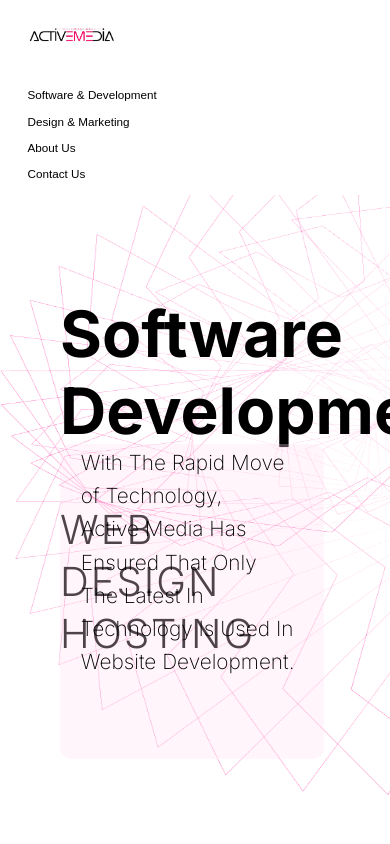
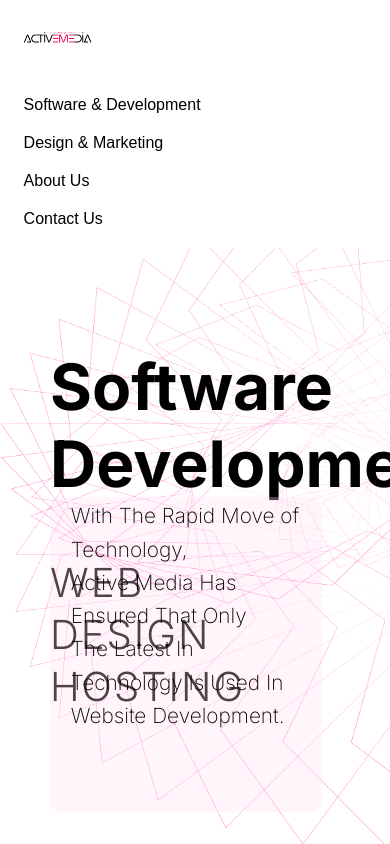
Before and after one commit to Divine-Ntambwe/Active-Media, a React (Vite) app: page /software in a window 390 px wide. Built offline with nearby package versions, Linux system fonts and the light colour scheme.

Commit message:
made nave responsive

```diff
--- a/src/component/Navbar.module.css
+++ b/src/component/Navbar.module.css
@@ -1,40 +1,45 @@
+/* =============================== */
+/* 🔷 Base Layout (Default 100%)   */
+/* =============================== */
+
 .navBar {
   display: flex;
-  justify-content: space-between; /* logo left, menu right */
+  justify-content: space-between;
   align-items: center;
-  width: 80%; /* fill screen width */
-  max-width: 100vw; /* prevent overflow */
-  padding: 0px 5vw;
-  /* border: 2px solid black; */
-  box-sizing: border-box; /* include padding in width */
+  width: 90%;
+  max-width: 1200px;
+  margin: 0 auto;
+  padding: 1rem 2rem;
+  box-sizing: border-box;
   background-color: transparent !important;
   z-index: 10 !important;
   position: sticky !important;
-  top:0;
-
+  top: 0;
+  left: 0;
 }
 
 .logo {
-  height: 100px;
+  height: 80px;
   width: auto;
   cursor: pointer;
+  transition: none;
 }
-
 
 .navList {
   display: flex;
-  gap: 3vw; /* spacing between items */
-  list-style-type: none;
+  gap: 3rem;
+  list-style: none;
   margin: 0;
   padding: 0;
+  align-items: center;
 }
 
 .navItem {
-  font-size: 15px;
-  font-weight: 50px;
+  font-size: 18px;
+  font-weight: 500;
   font-family: 'MyFont', sans-serif;
+  white-space: nowrap;
   cursor: pointer;
-  transition: color 0.3s ease;
 }
 
 .navLink {
@@ -43,54 +48,133 @@
   font-weight: 500;
   padding: 4px 8px;
   border-radius: 4px;
-  transition: background 0.2s;
+  display: inline-block;
 }
 
-/* Responsiveness */
+/* ================================================== */
+/* 🧭 Zoom Out Compensation (~67% / ≥1900px viewport)  */
+/* ================================================== */
 
-/* Tablet (≤1024px) */
-@media (max-width: 1024px) {
+@media screen and (min-width: 1900px) {
   .navBar {
-    width: 90%; /* allow more room */
-    padding: 0 4vw;
+    width: 80%;
+    max-width: 1350px;
+    padding: 1.25rem 2.5rem;
   }
 
   .logo {
-    height: 80px; /* shrink logo */
+    height: 110px; /* compensate for zoom-out shrink */
   }
 
   .navList {
-    gap: 2vw; /* reduce spacing */
+    gap: 4rem;
   }
 
   .navItem {
-    font-size: 1.5vw; /* scale with viewport */
+    font-size: 24px;
+  }
+
+  .navLink {
+    padding: 6px 12px;
   }
 }
 
-/* Mobile (≤768px) */
-@media (max-width: 768px) {
+/* ================================================== */
+/* 🔍 Zoom In Compensation (~125% / ≤1280px viewport)  */
+/* ================================================== */
+
+@media screen and (max-width: 1280px) and (min-width: 1025px) {
   .navBar {
-    flex-direction: column; /* stack logo and menu */
-    align-items: flex-start;
-    width: 95%; /* use more width */
-    padding: 2% 5%;
-    background-color: transparent !important;
+    width: 95%;
+    max-width: 1100px;
+    padding: 0.75rem 1.5rem;
   }
 
   .logo {
-    height: 60px; /* smaller logo for mobile */
+    height: 65px; /* reduce to balance zoom enlargement */
   }
 
   .navList {
-    flex-direction: column; /* stack items vertically */
-    width: 100%;
-    gap: 4%; /* vertical spacing */
-    margin-top: 3%;
+    gap: 2rem;
   }
 
   .navItem {
-    font-size: 3vw; /* scale text with viewport */
-    padding: 2% 0;
+    font-size: 15px;
+  }
+
+  .navLink {
+    padding: 3px 6px;
   }
 }
+
+/* =============================== */
+/* 📱 Tablet (≤1024px)             */
+/* =============================== */
+@media (max-width: 1024px) {
+  .navBar {
+    flex-direction: row;
+    width: 95%;
+    padding: 1rem 4vw;
+  }
+
+  .logo {
+    height: 60px;
+  }
+
+  .navList {
+    gap: 2rem;
+  }
+
+  .navItem {
+    font-size: 16px;
+  }
+}
+
+/* =============================== */
+/* 📱 Mobile (≤768px)              */
+/* =============================== */
+@media (max-width: 768px) {
+  .navBar {
+    flex-direction: column;
+    align-items: flex-start;
+    width: 95%;
+    padding: 1rem 5vw;
+    gap: 1rem;
+  }
+
+  .logo {
+    height: 55px;
+  }
+
+  .navList {
+    flex-direction: column;
+    width: 100%;
+    gap: 0.75rem;
+    margin-top: 0.5rem;
+  }
+
+  .navItem {
+    font-size: 17px;
+    width: 100%;
+  }
+
+  .navLink {
+    display: block;
+    width: 100%;
+    }
+  }
+
+  @media (max-width: 480px) {
+    .navBar {
+    width: 100%;
+    padding: 1rem 4vw;
+    }
+
+    .logo {
+    height: 48px;
+    }
+
+    .navItem {
+    font-size: 16px;
+    }
+  }
--- a/src/pages/Contact_Us.module.css
+++ b/src/pages/Contact_Us.module.css
@@ -5,7 +5,7 @@
   background: #fff;
   background: radial-gradient(circle 500px at center, rgba(255, 92, 155, 0.6), #fff);
   text-align: center;
-  padding: 20px;
+  /* padding: 20px; */
   padding-bottom: 50px;
   animation: appear 0.3s forwards;
 
--- a/src/pages/Software.module.css
+++ b/src/pages/Software.module.css
@@ -11,7 +11,7 @@
   font-family: "Inter", sans-serif;
   height: 90vh !important;
   /* overflow: hidden !important; */
-  padding-left: 60px;
+  padding-left: 50px;
 }
 
 .slide {
```
